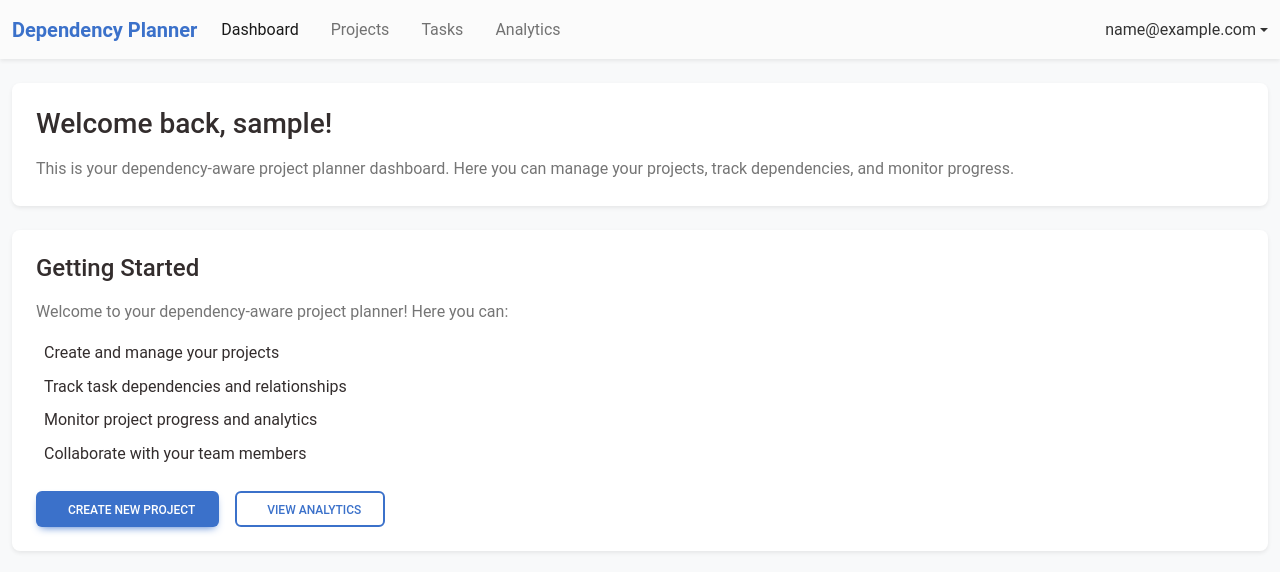
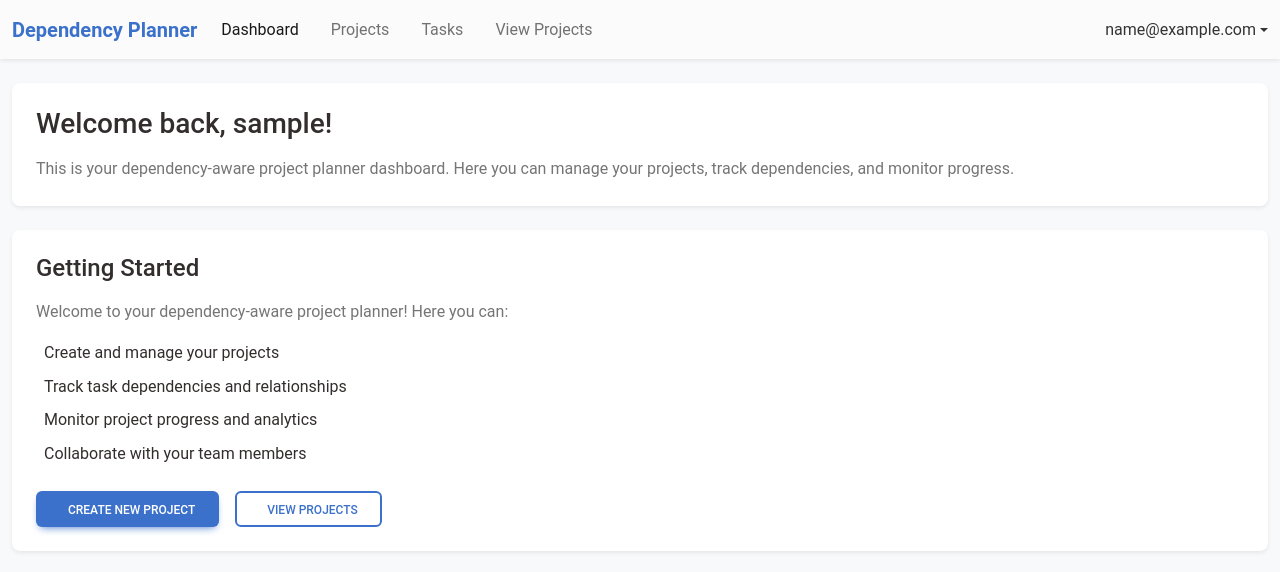
Before and after one commit to FYFYBai/dependency-aware-planner, a React (Vite) app in the folder frontend/: page /dashboard in a window 1280 px wide. Shown: the top 572 px of the page. Built offline with nearby package versions, Linux system fonts and the light colour scheme; sample sign-in values are in the browser's storage.

Commit message:
Navigation for projects

```diff
--- a/frontend/src/components/Navbar.tsx
+++ b/frontend/src/components/Navbar.tsx
@@ -101,16 +101,16 @@ export default function Navbar() {
               </MDBNavbarItem>
               <MDBNavbarItem className='me-4'>
                 <MDBNavbarLink
-                  active={location.pathname === '/analytics'}
-                  aria-current={location.pathname === '/analytics' ? 'page' : undefined}
+                  active={location.pathname === '/projects'}
+                  aria-current={location.pathname === '/projects' ? 'page' : undefined}
                   href='#'
                   onClick={(e) => {
                     e.preventDefault();
-                    navigate('/analytics');
+                    navigate('/projects');
                   }}
                   style={{ cursor: 'pointer' }}
                 >
-                  Analytics
+                  View Projects
                 </MDBNavbarLink>
               </MDBNavbarItem>
             </MDBNavbarNav>
--- a/frontend/src/pages/DashboardPage.tsx
+++ b/frontend/src/pages/DashboardPage.tsx
@@ -61,8 +61,12 @@ export default function DashboardPage() {
                   >
                     <i className='fas fa-plus me-2'></i>Create New Project
                   </button>
-                  <button className='btn btn-outline-primary' style={{borderRadius: '6px'}}>
-                    <i className='fas fa-chart-bar me-2'></i>View Analytics
+                  <button
+                    className='btn btn-outline-primary'
+                    style={{borderRadius: '6px'}}
+                    onClick={() => navigate('/projects')}
+                  >
+                    <i className='fas fa-folder-open me-2'></i>View Projects
                   </button>
                 </div>
               </MDBCardBody>
```
